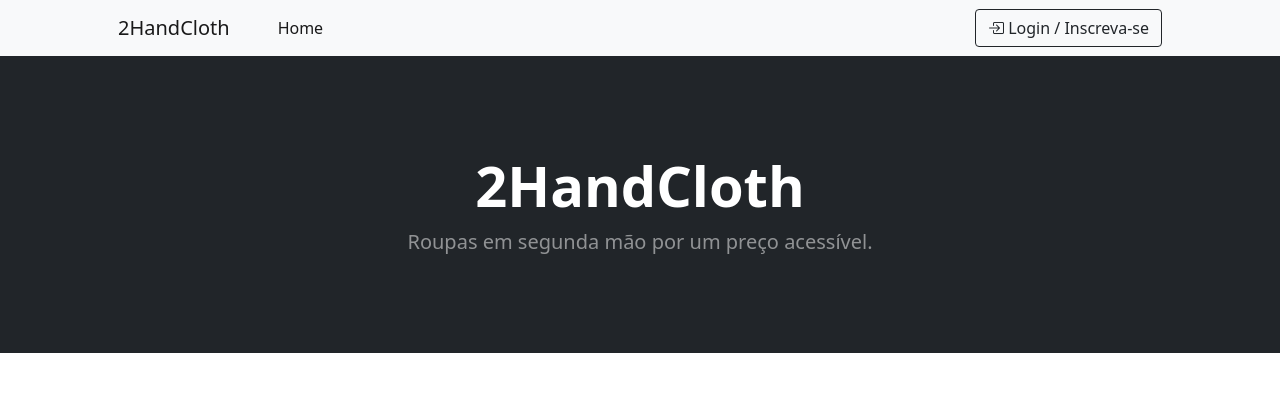
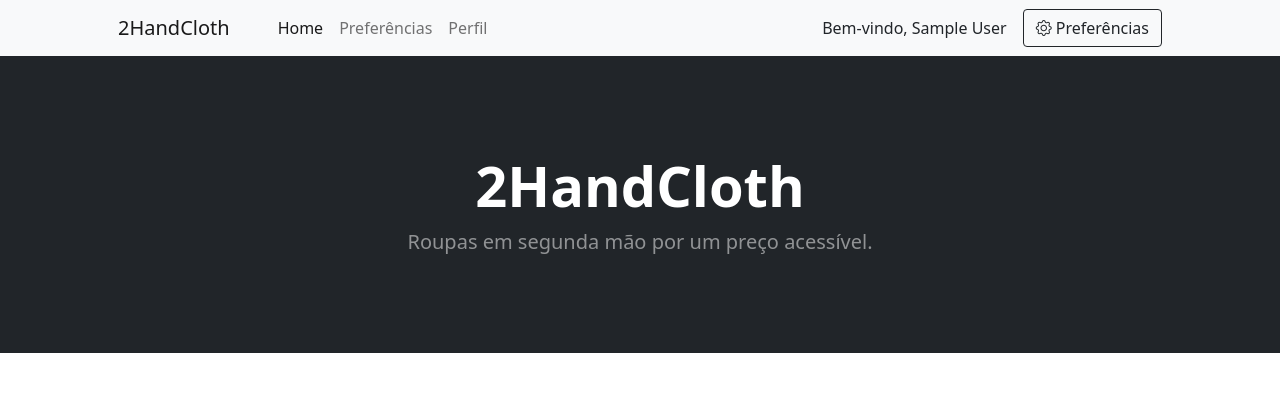
Before and after one commit to MiguelAlvesMiguel/ShopExample, a PHP site: page / in a window 1280 px wide. Shown: the top 420 px of the page. Run offline with PHP 8.4, Linux system fonts and the light colour scheme; the visitor is signed in with stand-in values (Sample User, id 1).

Commit message:
login/registar

```diff
--- a/ShopExample-main/admin.html
+++ b/ShopExample-main/admin.html
@@ -21,7 +21,7 @@
                 <li class="nav-item"><a class="nav-link" href="profile.html">Profile</a></li>
                 <li class="nav-item"><a class="nav-link" href="admin.html" >Admin (temporario)</a></li>
             </ul>
-                <button class="btn btn-outline-dark"  onclick="function login(){window.location.href='login.php';}login()">
+                <button class="btn btn-outline-dark"  onclick="function login(){window.location.href='SignIn.php';}login()">
                     <i class="bi bi-box-arrow-in-right"></i>
                     Login/Register
                     <!--<span class="badge bg-dark text-white ms-1 rounded-pill">0</span>-->
--- a/admin.html
+++ b/admin.html
@@ -21,7 +21,7 @@
                 <li class="nav-item"><a class="nav-link" href="profile.html">Profile</a></li>
                 <li class="nav-item"><a class="nav-link" href="admin.html" >Admin (temporario)</a></li>
             </ul>
-                <button class="btn btn-outline-dark"  onclick="function login(){window.location.href='login.php';}login()">
+                <button class="btn btn-outline-dark"  onclick="function login(){window.location.href='SignIn.php';}login()">
                     <i class="bi bi-box-arrow-in-right"></i>
                     Login/Register
                     <!--<span class="badge bg-dark text-white ms-1 rounded-pill">0</span>-->
--- a/index.php
+++ b/index.php
@@ -62,39 +62,41 @@ $('.tab a').on('click', function (e) {
     </script>
     </head>
     <body>
-        <!-- Navigation-->
-        <nav class="navbar navbar-expand-lg navbar-light bg-light">
+    <?php session_start(); ?>
+<!-- Navigation-->
+<nav class="navbar navbar-expand-lg navbar-light bg-light">
     <div class="container px-4 px-lg-5">
         <a class="navbar-brand" href="index.html">2HandCloth</a>
         <button class="navbar-toggler" type="button" data-bs-toggle="collapse" data-bs-target="#navbarSupportedContent" aria-controls="navbarSupportedContent" aria-expanded="false" aria-label="Toggle navigation"><span class="navbar-toggler-icon"></span></button>
         <div class="collapse navbar-collapse" id="navbarSupportedContent">
-            <?php if (isset($_SESSION['id'])) { ?>
+            <?php if (isset($_SESSION['user_id'])) { ?>
                 <ul class="navbar-nav me-auto mb-2 mb-lg-0 ms-lg-4">
-                    <li class="nav-item"><a class="nav-link active" onclick="window.location.href='index.html'" aria-current="page">Home</a></li>
+                    <li class="nav-item"><a class="nav-link active" href="index.html" aria-current="page">Home</a></li>
                     <li class="nav-item"><a class="nav-link" href="prefs.html">Preferências</a></li>
                     <li class="nav-item"><a class="nav-link" href="profile.html">Perfil</a></li>
                 </ul>
                 <div class="d-flex align-items-center">
                     <div class="me-3">
-                        <span>Bem-vindo, <?php echo $_SESSION['name']; ?></span>
+                        <span>Bem-vindo, <?php echo $_SESSION['nome_completo']; ?></span>
                     </div>
-                    <button class="btn btn-outline-dark" onclick="function preferences(){window.location.href='preferences.php';}preferences()">
+                    <a class="btn btn-outline-dark" href="preferences.php">
                         <i class="bi bi-gear"></i>
                         Preferências
-                    </button>
+                    </a>
                 </div>
             <?php } else { ?>
                 <ul class="navbar-nav me-auto mb-2 mb-lg-0 ms-lg-4">
-                    <li class="nav-item"><a class="nav-link active" onclick="window.location.href='index.html'" aria-current="page">Home</a></li>
+                    <li class="nav-item"><a class="nav-link active" href="index.html" aria-current="page">Home</a></li>
                 </ul>
-                <button class="btn btn-outline-dark" onclick="function login(){window.location.href='login.php';}login()">
+                <a class="btn btn-outline-dark" href="SignIn.php">
                     <i class="bi bi-box-arrow-in-right"></i>
                     Login / Inscreva-se
-                </button>
+                </a>
             <?php } ?>
         </div>
     </div>
 </nav>
+
 
         <!-- Header-->
         <header class="bg-dark py-5">
--- a/prefs.html
+++ b/prefs.html
@@ -60,7 +60,7 @@
                 <li class="nav-item"><a class="nav-link" href="prefs.html">Preferências</a></li>
                 <li class="nav-item"><a class="nav-link" href="profile.html">Perfil</a></li>
             </ul>
-                <button class="btn btn-outline-dark"  onclick="function login(){window.location.href='login.php';}login()">
+                <button class="btn btn-outline-dark"  onclick="function login(){window.location.href='SignIn.php';}login()">
                     <i class="bi bi-box-arrow-in-right"></i>
                     Login / Inscreva-se
                     <!--<span class="badge bg-dark text-white ms-1 rounded-pill">0</span>-->
--- a/profile.html
+++ b/profile.html
@@ -31,7 +31,7 @@
                 <li class="nav-item"><a class="nav-link" href="prefs.html">Preferências</a></li>
                 <li class="nav-item"><a class="nav-link" href="profile.html">Perfil</a></li>
             </ul>
-                <button class="btn btn-outline-dark"  onclick="function login(){window.location.href='login.php';}login()">
+                <button class="btn btn-outline-dark"  onclick="function login(){window.location.href='SignIn.php';}login()">
                     <i class="bi bi-box-arrow-in-right"></i>
                     Login / Inscreva-se
                     <!--<span class="badge bg-dark text-white ms-1 rounded-pill">0</span>-->
```
Also changed, not shown: SignIn.php (+5 -5 lines), login.php (+8 -3 lines).
